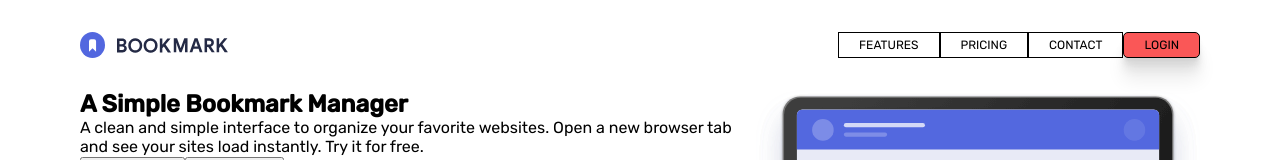
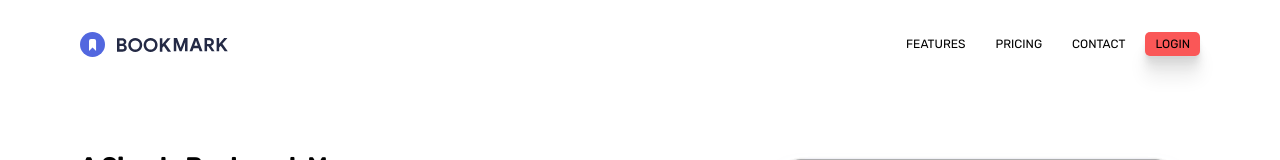
Before and after one commit to Z11mm/bookmark-landing-page, a React (Create React App) app: page / in a window 1280 px wide. Shown: the top 160 px of the page. Built offline with nearby package versions, Linux system fonts and the light colour scheme.

Commit message:
Style: Add header styles

```diff
--- a/src/assets/css/main.css
+++ b/src/assets/css/main.css
@@ -1,5 +1,6 @@
 header {
-  padding: 2rem 0; }
+  padding: 2rem 0;
+  margin-bottom: 4rem; }
   header div {
     display: flex; }
   header nav {
@@ -9,10 +10,10 @@ header {
       display: flex;
       align-items: center; }
       header nav ul li {
-        padding: 5px 20px;
+        padding: 5px 10px;
+        margin-left: 10px;
         text-transform: uppercase;
-        font-size: 12px;
-        border: 1px solid #000; }
+        font-size: 12px; }
 
 .hero {
   display: flex; }
--- a/src/scss/_header.scss
+++ b/src/scss/_header.scss
@@ -1,5 +1,6 @@
 header {
   padding: 2rem 0;
+  margin-bottom: 4rem;
 
   div {
     display: flex;
@@ -14,10 +15,11 @@ header {
       align-items: center;
 
       li {
-        padding: 5px 20px;
+        padding: 5px 10px;
+        margin-left: 10px;
         text-transform: uppercase;
         font-size: 12px;
-        border: 1px solid #000;
+        // border: 1px solid #000;
       }
     }
   }
```
